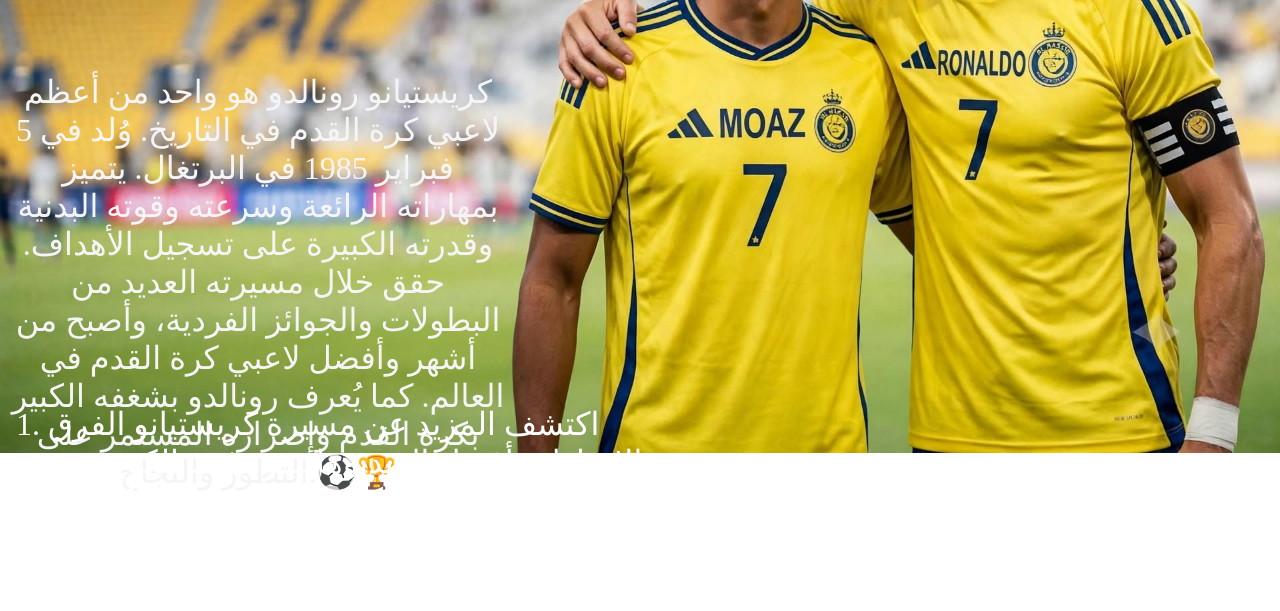
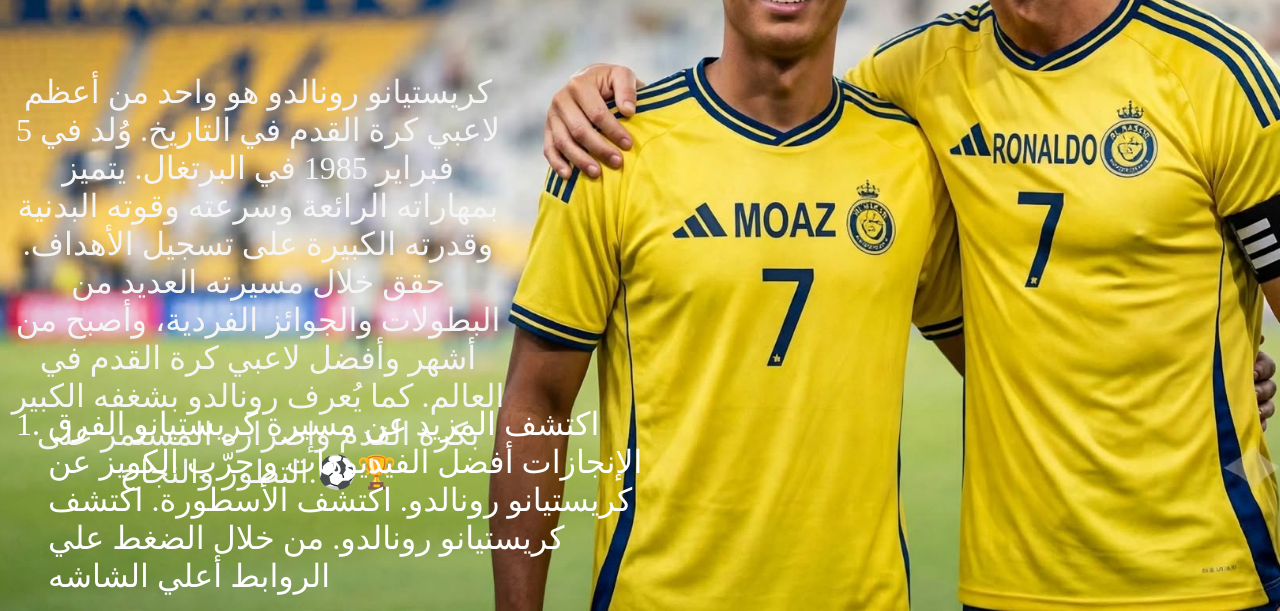
Before and after one commit to moazsanad6-byte/RONALDO, a plain HTML site: page index.html in a window 1280 px wide. Shown: the part 400-1011 px from the top of the page. Drawn offline with Linux system fonts and the light colour scheme.

Commit message:
Add files via upload

```diff
--- a/STYLE.CSS
+++ b/STYLE.CSS
@@ -1,4 +1,4 @@
-body{background-image: url(sanad.png);background-size: contain;   background-repeat: no-repeat;
+body{background-image: url(sanad.png);background-size: cover;background-position: center;  background-repeat: no-repeat;
 
 }
 
```
